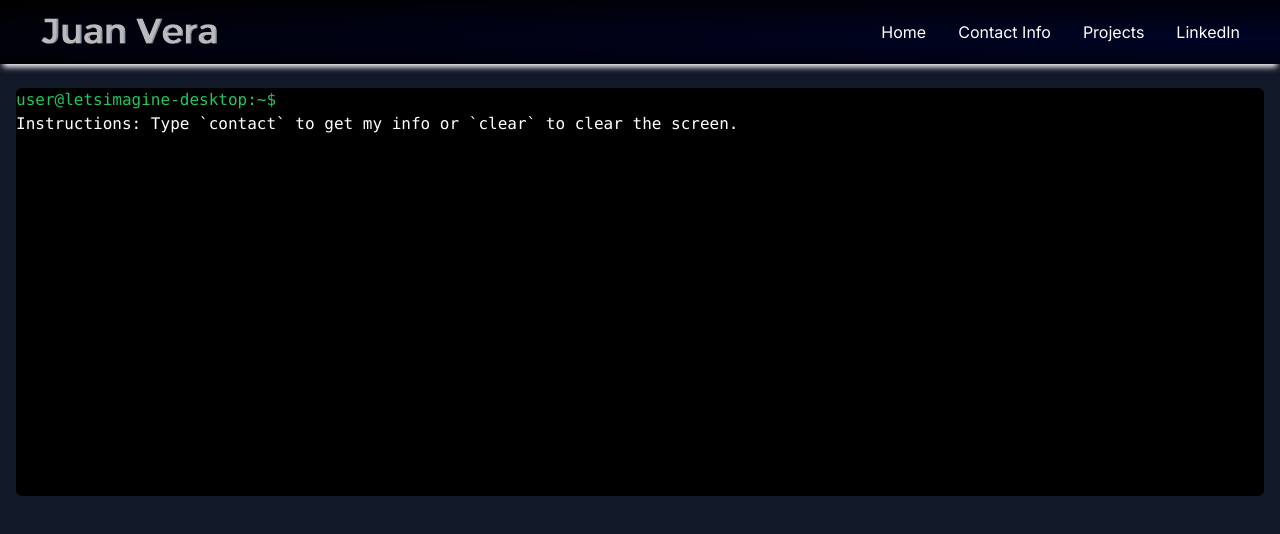
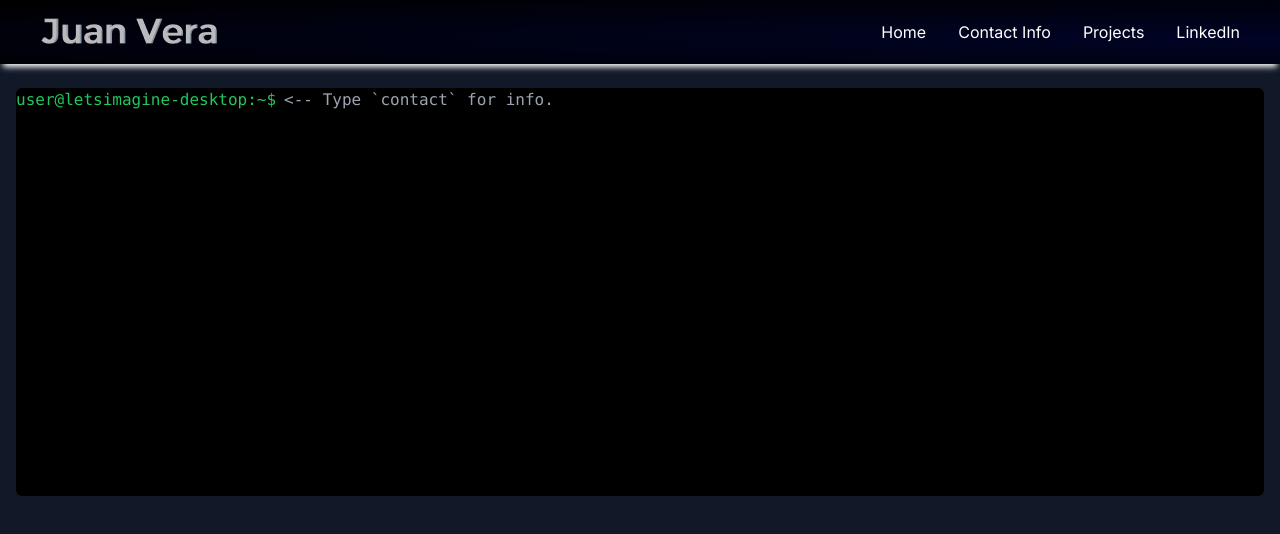
Before and after one commit to JuanTime2Late/Portfolio_Site, a Next.js app in the folder portfolio_site/: page /s0 in a window 1280 px wide. Shown: the top 534 px of the page. Built offline with nearby package versions, Linux system fonts and the light colour scheme.

Commit message:
Update Terminal

```diff
--- a/portfolio_site/src/app/s0/terminal.js
+++ b/portfolio_site/src/app/s0/terminal.js
@@ -12,14 +12,14 @@ const Terminal = () => {
 
   const [input, setInput] = useState('');
   const [output, setOutput] = useState([
-    { type: 'output', text: 'Instructions: Type `contact` to get my info or `clear` to clear the screen.' }
+    { type: 'output', text: '' }
   ]);
 
   const handleSubmit = (entry) => {
     entry.preventDefault();
 
     if (input.trim().toLowerCase() === 'clear' || input.trim().toLowerCase() === 'cls') {
-      setOutput([{ type: 'output', text: 'Instructions: Type `contact` to get my info or `clear` to clear the screen.' }]);
+      setOutput([{ type: 'output', text: '' }]);
     }
     else if(input.trim().toLowerCase() === 'contact') {
       setOutput([...output,
@@ -37,11 +37,15 @@ const Terminal = () => {
   };
 
   return(
-    <div className=" text-white h-screen p-4 font-mono">
+    <div className=" text-white text-xs sm:text-base h-screen p-4 font-mono">
       <form onSubmit={handleSubmit} className="bg-black rounded-md mt-2">
         <div className="flex items-center">
           <span className="text-green-500 mr-2">user@letsimagine-desktop:~$</span>
-            <input id="terminal-input" ref={iRef} type="text" className="bg-transparent text-white outline-none flex-grow"
+            <input id="terminal-input"
+              ref={iRef}
+              type="text"
+              className="bg-transparent text-white outline-none flex-grow"
+              placeholder="<-- Type `contact` for info."
               value={input}
               onChange={(a) => setInput(a.target.value)}
             />
```
